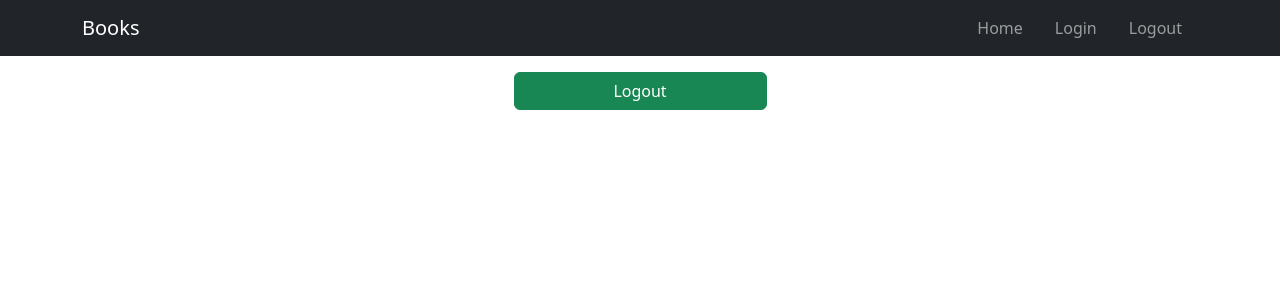
After one commit to VolodymyrHarasymchuk/book-app, a Django app: page /logout_user/ in a window 1280 px wide. The commit adds this page. Shown: the top 300 px of the page. Run offline with Django 5.2, Linux system fonts and the light colour scheme; some libraries are stand-ins or nearby versions.

Commit message:
finished logout and created sign up page

```diff
--- a/book_app/settings.py
+++ b/book_app/settings.py
@@ -132,7 +132,8 @@ DEFAULT_AUTO_FIELD = 'django.db.models.BigAutoField'
 AUTH_USER_MODEL = 'books.User'
 
 LOGIN_REDIRECT_URL = '/'
+LOGIN_URL = '/login'
+LOGOUT_REDIRECT_URL = '/login'
 
 CRISPY_ALLOWED_TEMPLATE_PACKS = "bootstrap5"
-
 CRISPY_TEMPLATE_PACK = "bootstrap5"
--- a/books/templates/books/base.html
+++ b/books/templates/books/base.html
@@ -27,10 +27,10 @@
                             </li>
                         {% endif %}
                         <li class="nav-item px-2">
-                            <a class="nav-link {% block nav_login %} {% endblock %}" href="#">Login</a>
+                            <a class="nav-link {% block nav_login %} {% endblock %}" href="{% url 'login' %}">Login</a>
                         </li>
                         <li class="nav-item px-2">
-                            <a class="nav-link" href="#">Logout</a>
+                            <a class="nav-link" href="{% url 'books:logout_user' %}">Logout</a>
                         </li>
                     </ul>
                 </div>
--- a/books/templates/registration/login.html
+++ b/books/templates/registration/login.html
@@ -26,7 +26,7 @@
 </form>
 
 <div class="container">
-    <p class="my-2 text-center">Don't have an account? Sign up <a href="#">Here</a>.</p>
+    <p class="my-2 text-center">Don't have an account? Sign up <a href="{% url 'books:sign_up' %}">Here</a>.</p>
 </div>
 
 {% endblock %}
--- /dev/null
+++ b/books/templates/registration/logout_user.html
@@ -0,0 +1,14 @@
+{% extends "books/base.html" %}
+{% block content %}
+
+{% load crispy_forms_tags %}
+
+<form method="post" action="{% url 'logout' %}">
+{% csrf_token %}
+
+<div class="container d-grid gap-2 col-3 mx-auto">
+    <input type="submit" value="Logout" class="btn btn-success">
+</div>
+</form>
+
+{% endblock %}
--- a/books/urls.py
+++ b/books/urls.py
@@ -1,8 +1,11 @@
 from django.urls import path
+from django.views.generic import TemplateView
 from . import views
 
 app_name = "books"
 
 urlpatterns = [
     path("", views.index, name="index"),
+    path("sign_up", views.index, name="sign_up"),
+    path("logout_user/", TemplateView.as_view(template_name='registration/logout_user.html'), name='logout_user'),
 ]
```
Also changed, not shown: books/templates/registration/sign_up.html (added, +20 -0 lines), books/views.py (+16 -1 lines).
